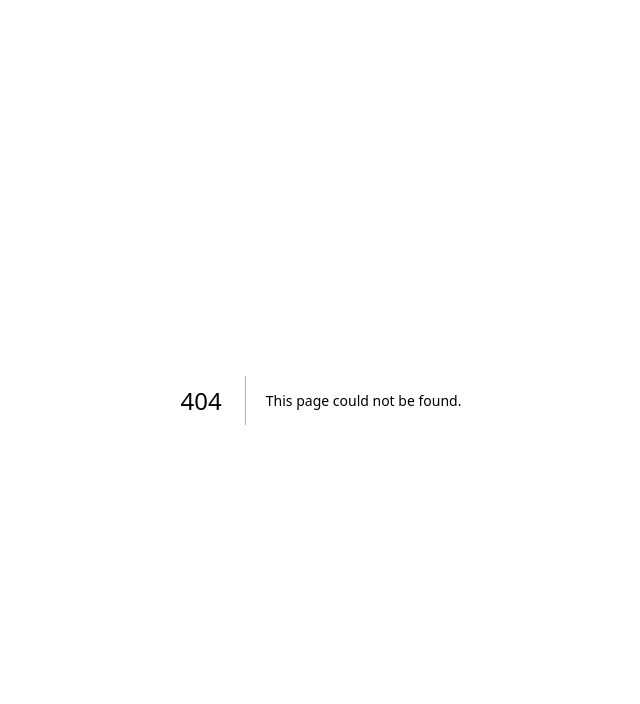
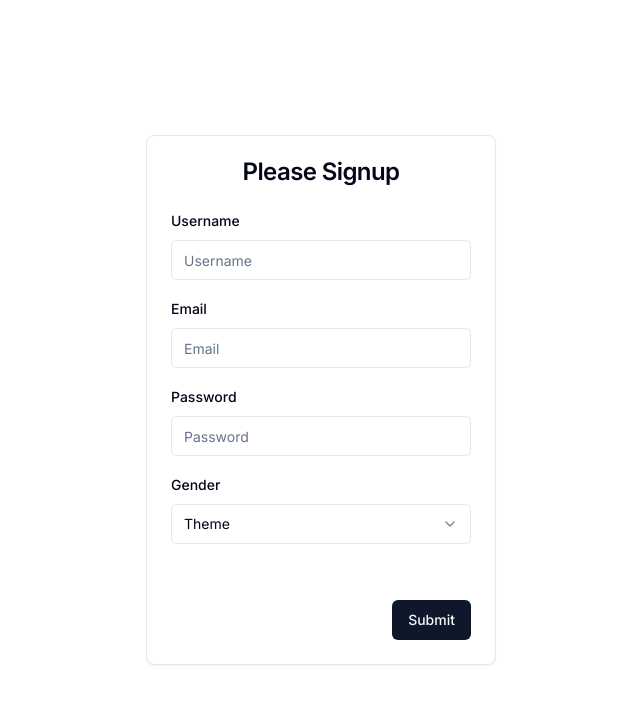
Before and after one commit to aliYaakoub/codeXplorer, a Next.js app: page /auth/signup in a window 1280 px wide. Before the commit this address had no page. Shown: the top 704 px of the page, without its empty margins (319-959 px from the left). Built offline with nearby package versions, Linux system fonts and the light colour scheme.

Commit message:
auth pages

```diff
--- /dev/null
+++ b/app/auth/login/page.tsx
@@ -0,0 +1,88 @@
+'use client';
+
+import * as React from 'react';
+import { useForm } from 'react-hook-form';
+import { Input } from '@/components/ui/input';
+import { zodResolver } from '@hookform/resolvers/zod';
+import LoadingButton from '@/components/LoadingButton';
+import { loginFormSchema, loginFormSchemaType } from '@/schemas/loginSchema';
+import {
+  Card,
+  CardTitle,
+  CardFooter,
+  CardHeader,
+  CardContent,
+} from '@/components/ui/card';
+import {
+  Form,
+  FormItem,
+  FormLabel,
+  FormField,
+  FormControl,
+  FormMessage,
+} from '@/components/ui/form';
+
+export default function Auth() {
+  const [isLoading, setIsLoading] = React.useState<boolean>(false);
+
+  const form = useForm<loginFormSchemaType>({
+    resolver: zodResolver(loginFormSchema),
+  });
+
+  form.watch();
+
+  function onSubmit(values: loginFormSchemaType) {
+    console.log(values);
+  }
+
+  return (
+    <div className='flex justify-center items-center min-h-screen p-5'>
+      <Card className='w-[350px]'>
+        <CardHeader>
+          <CardTitle className='text-center'>Please Login</CardTitle>
+        </CardHeader>
+        <Form {...form}>
+          <form onSubmit={form.handleSubmit(onSubmit)} className='space-y-8'>
+            <CardContent>
+              <div className='grid w-full items-center gap-4'>
+                <FormField
+                  control={form.control}
+                  name='email'
+                  render={({ field }) => (
+                    <FormItem>
+                      <FormLabel>Email</FormLabel>
+                      <FormControl>
+                        <Input placeholder='Email' {...field} />
+                      </FormControl>
+                      <FormMessage />
+                    </FormItem>
+                  )}
+                />
+                <FormField
+                  control={form.control}
+                  name='password'
+                  render={({ field }) => (
+                    <FormItem>
+                      <FormLabel>Password</FormLabel>
+                      <FormControl>
+                        <Input placeholder='Password' {...field} />
+                      </FormControl>
+                      <FormMessage />
+                    </FormItem>
+                  )}
+                />
+              </div>
+            </CardContent>
+            <CardFooter className='flex justify-end'>
+              <LoadingButton
+                type='submit'
+                label='Submit'
+                isLoading={isLoading}
+              />
+            </CardFooter>
+          </form>
+        </Form>
+      </Card>
+    </div>
+  );
+}
--- /dev/null
+++ b/app/auth/signup/page.tsx
@@ -0,0 +1,128 @@
+'use client';
+
+import * as React from 'react';
+import { useForm } from 'react-hook-form';
+import { Input } from '@/components/ui/input';
+import { zodResolver } from '@hookform/resolvers/zod';
+import LoadingButton from '@/components/LoadingButton';
+import { signupFormSchema, signupFormSchemaType } from '@/schemas/signupSchema';
+import {
+  Card,
+  CardTitle,
+  CardFooter,
+  CardHeader,
+  CardContent,
+} from '@/components/ui/card';
+import {
+  Form,
+  FormItem,
+  FormLabel,
+  FormField,
+  FormControl,
+  FormMessage,
+} from '@/components/ui/form';
+import {
+  Select,
+  SelectContent,
+  SelectItem,
+  SelectTrigger,
+  SelectValue,
+} from '@/components/ui/select';
+
+export default function Auth() {
+  const [isLoading, setIsLoading] = React.useState<boolean>(false);
+
+  const form = useForm<signupFormSchemaType>({
+    resolver: zodResolver(signupFormSchema),
+  });
+
+  function onSubmit(values: signupFormSchemaType) {
+    console.log(values);
+  }
+
+  return (
+    <div className='flex justify-center items-center min-h-screen p-5'>
+      <Card className='w-[350px]'>
+        <CardHeader>
+          <CardTitle className='text-center'>Please Signup</CardTitle>
+        </CardHeader>
+        <Form {...form}>
+          <form onSubmit={form.handleSubmit(onSubmit)} className='space-y-8'>
+            <CardContent>
+              <div className='grid w-full items-center gap-4'>
+                <FormField
+                  control={form.control}
+                  name='username'
+                  render={({ field }) => (
+                    <FormItem>
+                      <FormLabel>Username</FormLabel>
+                      <FormControl>
+                        <Input placeholder='Username' {...field} />
+                      </FormControl>
+                      <FormMessage />
+                    </FormItem>
+                  )}
+                />
+                <FormField
+                  control={form.control}
+                  name='email'
+                  render={({ field }) => (
+                    <FormItem>
+                      <FormLabel>Email</FormLabel>
+                      <FormControl>
+                        <Input placeholder='Email' {...field} />
+                      </FormControl>
+                      <FormMessage />
+                    </FormItem>
+                  )}
+                />
+                <FormField
+                  control={form.control}
+                  name='password'
+                  render={({ field }) => (
+                    <FormItem>
+                      <FormLabel>Password</FormLabel>
+                      <FormControl>
+                        <Input placeholder='Password' {...field} />
+                      </FormControl>
+                      <FormMessage />
+                    </FormItem>
+                  )}
+                />
+                <FormField
+                  control={form.control}
+                  name='gender'
+                  render={({ field: { onChange, ...field } }) => (
+                    <FormItem>
+                      <FormLabel>Gender</FormLabel>
+                      <FormControl>
+                        <Select onValueChange={onChange} {...field}>
+                          <SelectTrigger>
+                            <SelectValue placeholder='Theme' />
+                          </SelectTrigger>
+                          <SelectContent>
+                            <SelectItem value='light'>Light</SelectItem>
+                            <SelectItem value='dark'>Dark</SelectItem>
+                            <SelectItem value='system'>System</SelectItem>
+                          </SelectContent>
+                        </Select>
+                      </FormControl>
+                      <FormMessage />
+                    </FormItem>
+                  )}
+                />
+              </div>
+            </CardContent>
+            <CardFooter className='flex justify-end'>
+              <LoadingButton
+                type='submit'
+                label='Submit'
+                isLoading={isLoading}
+              />
+            </CardFooter>
+          </form>
+        </Form>
+      </Card>
+    </div>
+  );
+}
--- /dev/null
+++ b/schemas/loginSchema.ts
@@ -0,0 +1,18 @@
+import * as z from 'zod';
+
+export const loginFormSchema = z.object({
+  email: z
+    .string()
+    .email({ message: 'Email is invalid' })
+    .min(1, { message: 'Email is required' }),
+  password: z
+    .string()
+    .min(8, {
+      message: 'Password must be at least 8 characters',
+    })
+    .max(20, {
+      message: 'Password must be less than 20 characters',
+    }),
+});
+
+export type loginFormSchemaType = z.infer<typeof loginFormSchema>;
--- /dev/null
+++ b/schemas/signupSchema.tsx
@@ -0,0 +1,29 @@
+import * as z from 'zod';
+
+export const signupFormSchema = z.object({
+  email: z
+    .string()
+    .email({ message: 'Email is invalid' })
+    .min(1, { message: 'Email is required' }),
+  password: z
+    .string()
+    .min(8, {
+      message: 'Password must be at least 8 characters',
+    })
+    .max(20, {
+      message: 'Password must be less than 20 characters',
+    }),
+  gender: z.string().min(1, {
+    message: 'Gender is required',
+  }),
+  username: z
+    .string()
+    .min(6, {
+      message: 'Username must be at least 8 characters',
+    })
+    .max(20, {
+      message: 'Username must be less than 20 characters',
+    }),
+});
+
+export type signupFormSchemaType = z.infer<typeof signupFormSchema>;
```
